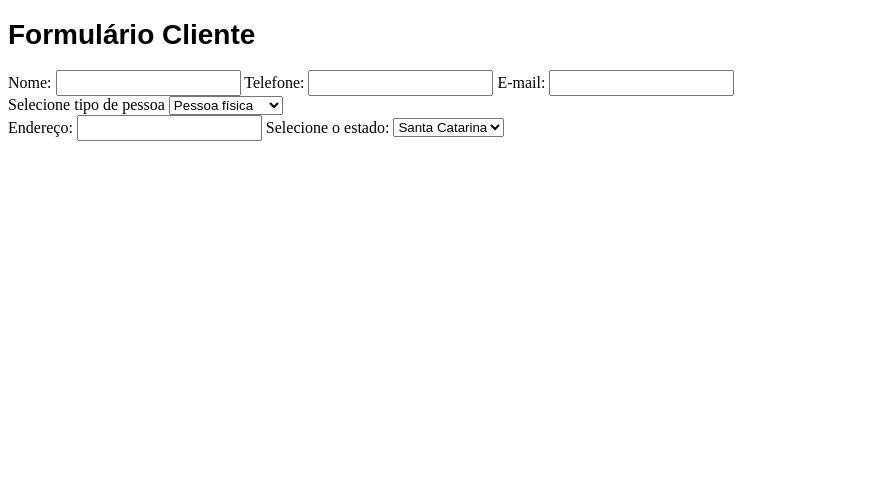
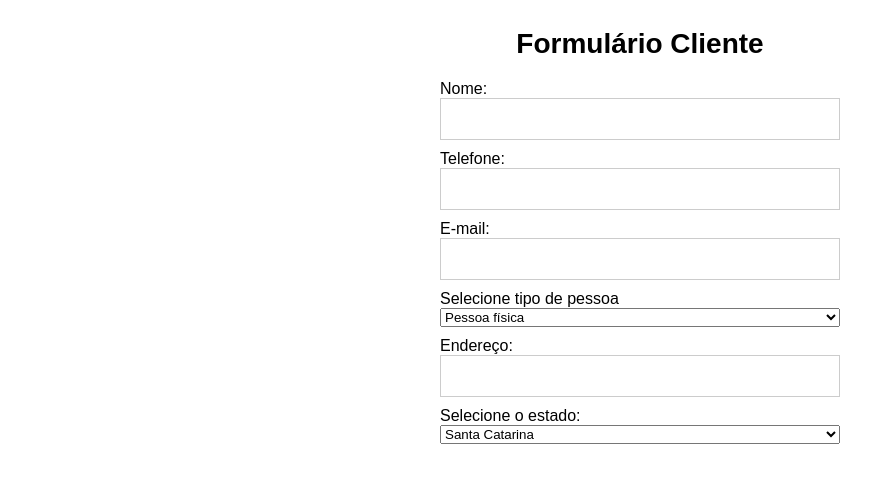
Before and after one commit to AnaPaulaFertigBastos/desenvolv-2025, a PHP site: page / in a window 1280 px wide. Shown: the top 483 px of the page, without its empty margins (0-895 px from the left). Run offline with PHP 8.4, Linux system fonts and the light colour scheme.

Commit message:
modificações de estilo: aula01

```diff
--- a/aula01/index.html
+++ b/aula01/index.html
@@ -7,21 +7,27 @@
   <link rel="stylesheet" href="style.css">
 </head>
 <body>
-  <head>
+  <header>
     <h1>Formulário Cliente</h1>
+  </header>
 
-  </head>
   <section id="section-page">
+
     <form action="">
       <div id="first-column">
+        <div class="form-element">
           <label for="nome">Nome:</label>
-        <input type="text">
+          <input name="nome" type="text">
+        </div>
+        <div class="form-element">
           <label for="telefone">Telefone:</label>
-        <input type="number">
+          <input name="telefone" type="number">
+        </div>
+        <div class="form-element">
           <label for="email">E-mail:</label>
-        <input type="text">
+          <input name="email" type="text">
         </div>
-      <div>
+        <div class="form-element">
           <span>Selecione tipo de pessoa</span>
           <select name="tipo" id="tipo_pessoa">
             <option value="pf">Pessoa física</option>
@@ -29,15 +35,18 @@
           </select>
 
         </div>
-      <div id="second-column">
-        <label for="nome">Endereço:</label>
-        <input type="text">
+        <div class="form-element">
+          <label for="endereco">Endereço:</label>
+          <input name="endereco" type="text">
+        </div>
+        <div class="form-element">
           <span>Selecione o estado:</span>
           <select name="estado" id="estado">
             <option value="sc">Santa Catarina</option>
             <option value="to">Tocantins</option>
           </select>
         </div>
+      </div>
     </form>
   </section>
 </body>
--- a/aula01/style.css
+++ b/aula01/style.css
@@ -1,15 +1,55 @@
 h1 {
   font-family: Arial, Helvetica, sans-serif;
   font-size: 28px;
+  margin: auto;
+  justify-content: center;
+}
+
+header {
+  display: flex;
+  margin: auto;
+  justify-content: center;
+}
+
+header h1 {
+  margin: 20px 0 20px 0;
 }
 
 body {
-  width: 80%;
+  font-family: Arial, Helvetica, sans-serif;
+  font-size: 16px;
+  margin-left: auto;
+  margin-right: auto;
+  max-width: 800px;
+}
+
+.form-element {
+  display: flex;
+  flex-direction: column;
+  margin-bottom: 10px;
+  width: 400px
+}
+
+.form-element input {
+  border: 1px solid #ccc;
+  padding:10px;
+}
+
+form {
+  display: flex;
+
+}
+
+#first-column{
+  display: flex;
+  flex-direction: column;
 }
 
 #section-page {
   display: flex;
 
+  margin: auto;
+  justify-content: center;
 }
 
 input {
```
Lines whose indentation alone changed are shown as unchanged.
